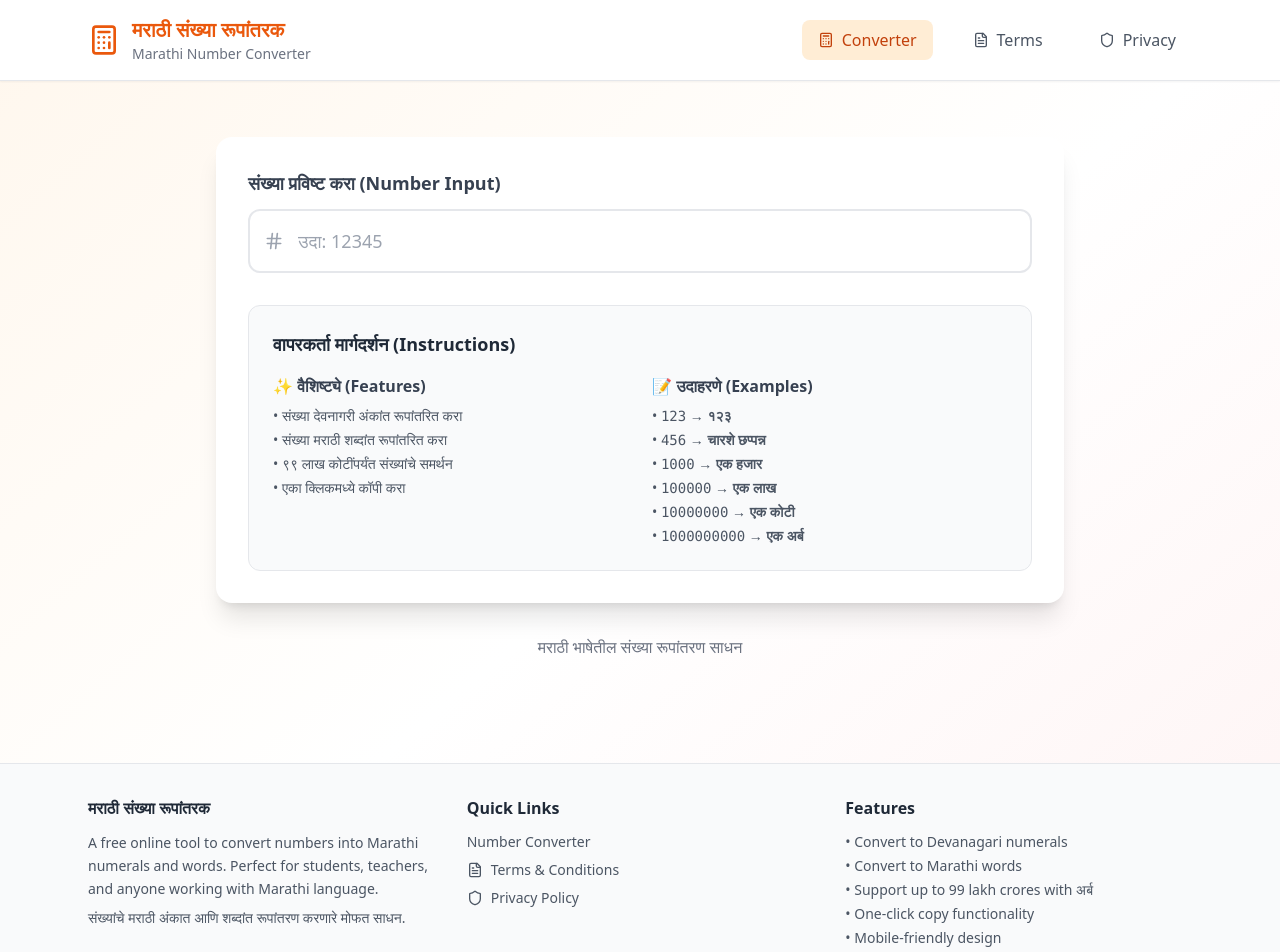
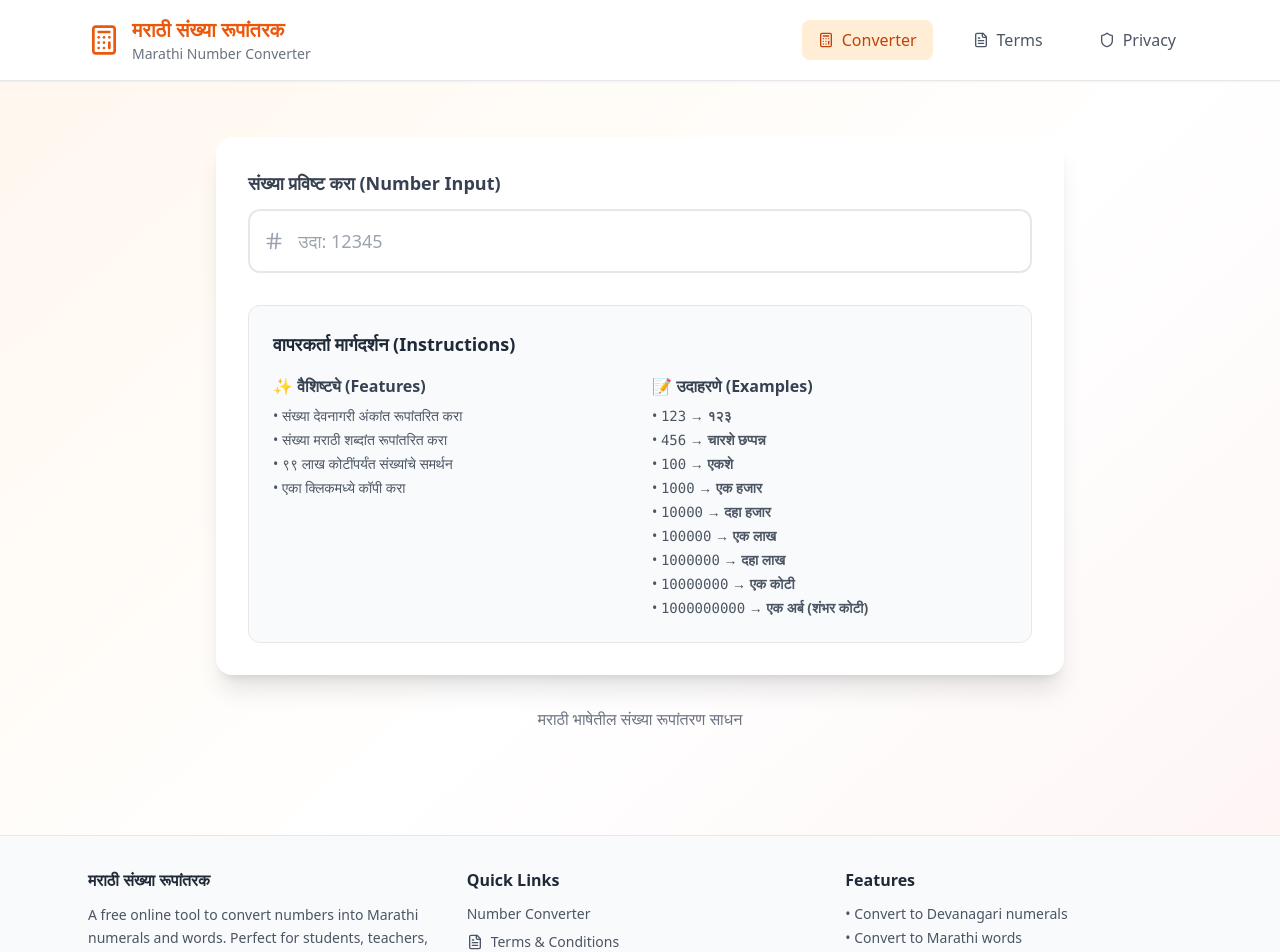
Before and after one commit to Shirishpantone/Marathicounter, a React (Vite) app: page / in a window 1280 px wide. Shown: the top 952 px of the page. Built offline with nearby package versions, Linux system fonts and the light colour scheme.

Commit message:
Update converter to proper metric system with अर्ब

```diff
--- a/src/components/Footer.tsx
+++ b/src/components/Footer.tsx
@@ -55,7 +55,7 @@ export default function Footer({ onNavigate }: FooterProps) {
             <ul className="text-gray-600 text-sm space-y-1">
               <li>• Convert to Devanagari numerals</li>
               <li>• Convert to Marathi words</li>
-              <li>• Support up to 99 lakh crores with अर्ब</li>
+              <li>• Support metric system with अर्ब (100 crores)</li>
               <li>• One-click copy functionality</li>
               <li>• Mobile-friendly design</li>
               <li>• Completely free to use</li>
--- a/src/components/NumberConverter.tsx
+++ b/src/components/NumberConverter.tsx
@@ -156,10 +156,13 @@ export default function NumberConverter() {
                   <ul className="text-gray-600 space-y-1 text-sm">
                     <li>• <span className="font-mono">123</span> → <span className="font-bold">१२३</span></li>
                     <li>• <span className="font-mono">456</span> → <span className="font-bold">चारशे छप्पन्न</span></li>
+                    <li>• <span className="font-mono">100</span> → <span className="font-bold">एकशे</span></li>
                     <li>• <span className="font-mono">1000</span> → <span className="font-bold">एक हजार</span></li>
+                    <li>• <span className="font-mono">10000</span> → <span className="font-bold">दहा हजार</span></li>
                     <li>• <span className="font-mono">100000</span> → <span className="font-bold">एक लाख</span></li>
+                    <li>• <span className="font-mono">1000000</span> → <span className="font-bold">दहा लाख</span></li>
                     <li>• <span className="font-mono">10000000</span> → <span className="font-bold">एक कोटी</span></li>
-                    <li>• <span className="font-mono">1000000000</span> → <span className="font-bold">एक अर्ब</span></li>
+                    <li>• <span className="font-mono">1000000000</span> → <span className="font-bold">एक अर्ब (शंभर कोटी)</span></li>
                   </ul>
                 </div>
               </div>
--- a/src/utils/marathiConverter.ts
+++ b/src/utils/marathiConverter.ts
@@ -142,7 +142,7 @@ export function convertToMarathiWords(num: number): string {
     num %= 1000000000000;
   }
 
-  // Abj (1,000,000,000 - 1 billion)
+  // Abj (1,000,000,000 - 1 billion = 100 crores)
   if (num >= 1000000000) {
     const abj = Math.floor(num / 1000000000);
     result += convertToMarathiWords(abj) + ' अर्ब ';
```
